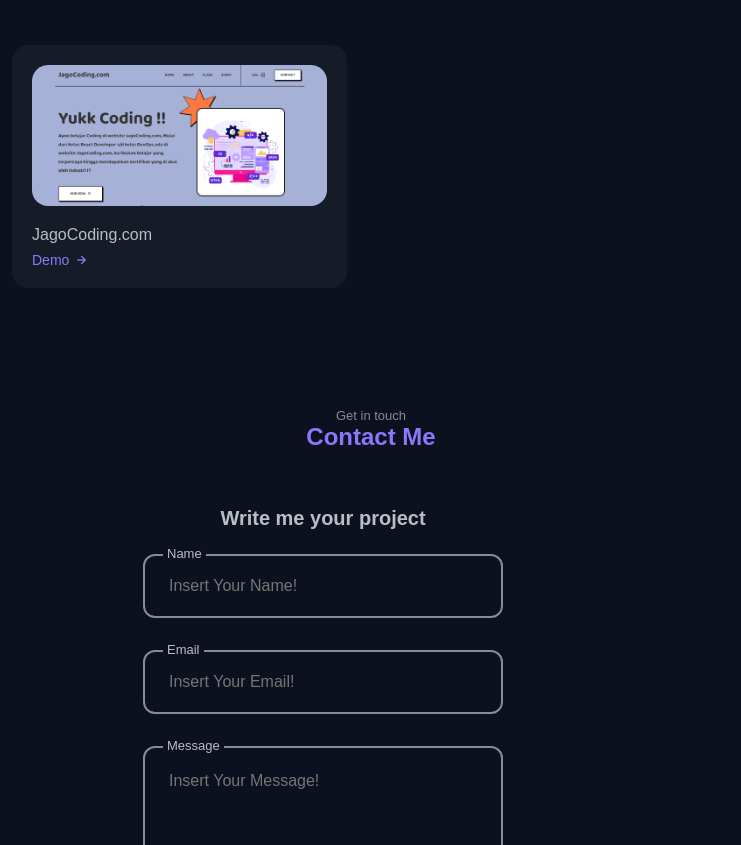
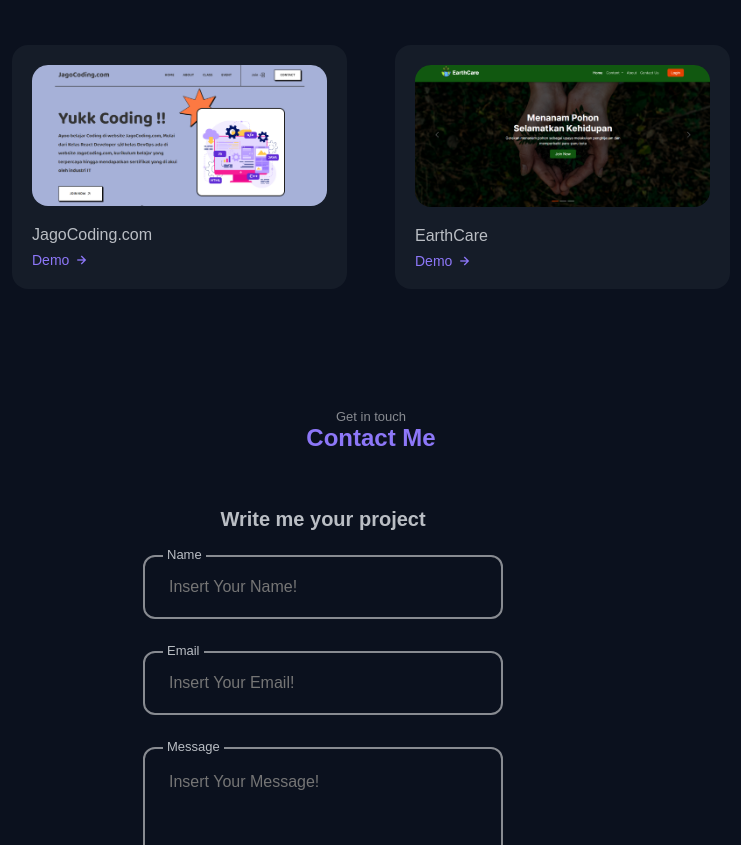
Before and after one commit to erikaradw/Erika-Portfolio, a plain HTML site: page index.html in a window 1280 px wide. Shown: the part 4760-5605 px from the top of the page, without its empty margins (269-1010 px from the left). Drawn offline with nearby package versions, Linux system fonts and the light colour scheme.

Commit message:
update commit

```diff
--- a/index.html
+++ b/index.html
@@ -78,7 +78,7 @@
             <h3 class="home__education">Junior Software Engineering</h3>
 
             <div class="home__buttons">
-              <a href="assets\pdf\CV_Erika Rahmadewi .pdf" target="_blank" class="button button--ghost">DOWNLOAD CV</a>
+              <a href="assets\pdf\CV_Erika Rahmadewi.pdf" target="_blank" class="button button--ghost">DOWNLOAD CV</a>
               <a href="#about" class="button">About me</a>
             </div>
           </div>
@@ -451,6 +451,11 @@
             <h3 class="work__title">JagoCoding.com</h3>
             <a href="https://erikaradw.github.io/JagoCoding/" target="_blank" class="work__button"> Demo<i class="bx bx-right-arrow-alt work__icon"></i> </a>
           </div>
+          <div class="work__card mix web">
+            <img src="assets/img/earth.png" alt="" class="work__img" />
+            <h3 class="work__title">EarthCare</h3>
+            <a href="https://erikaradw.github.io/Web-Earth/" target="_blank" class="work__button"> Demo<i class="bx bx-right-arrow-alt work__icon"></i> </a>
+          </div>
         </div>
       </section>
 
```
Also changed, not shown: assets/img/earth.png (added), 2 other files.
